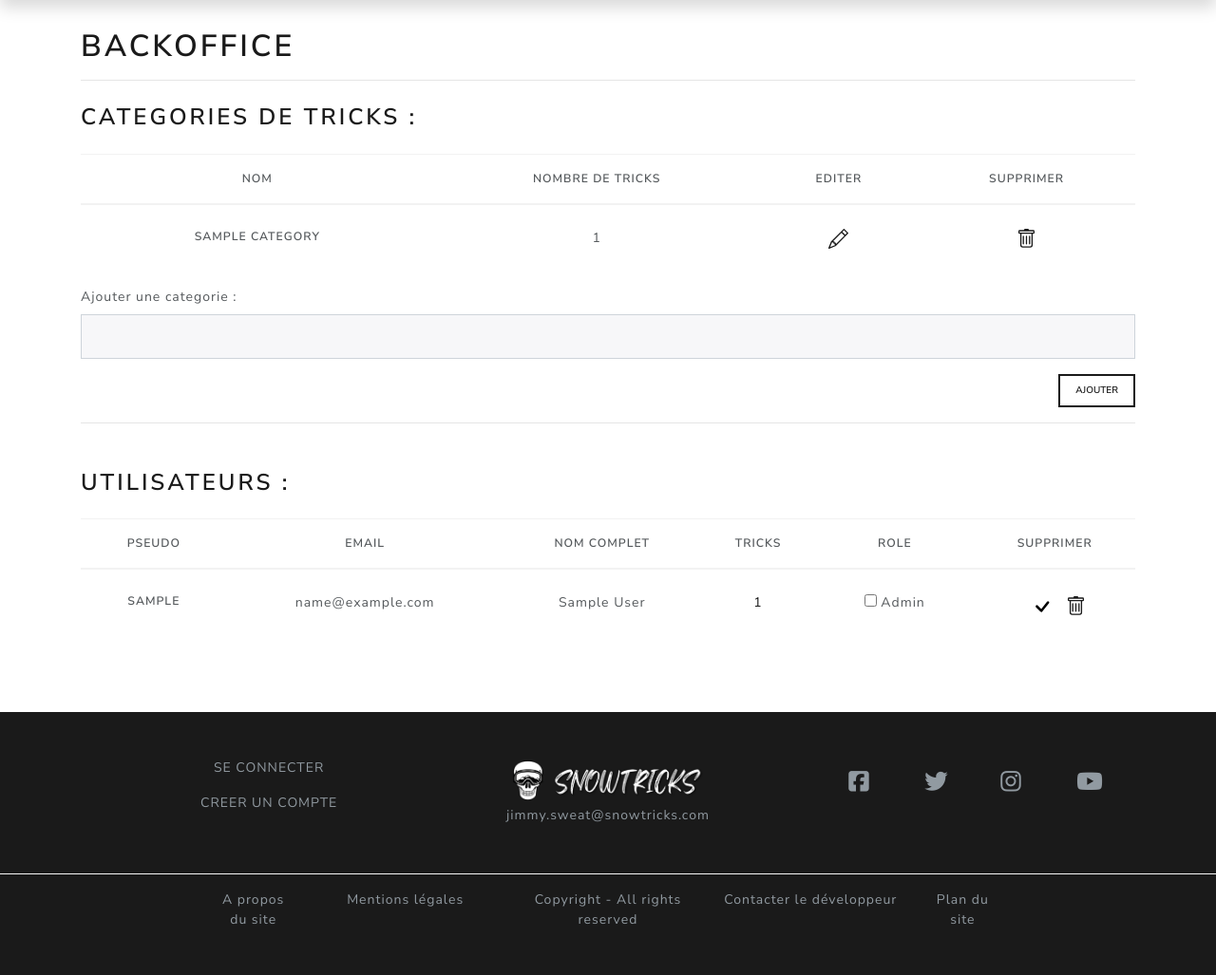
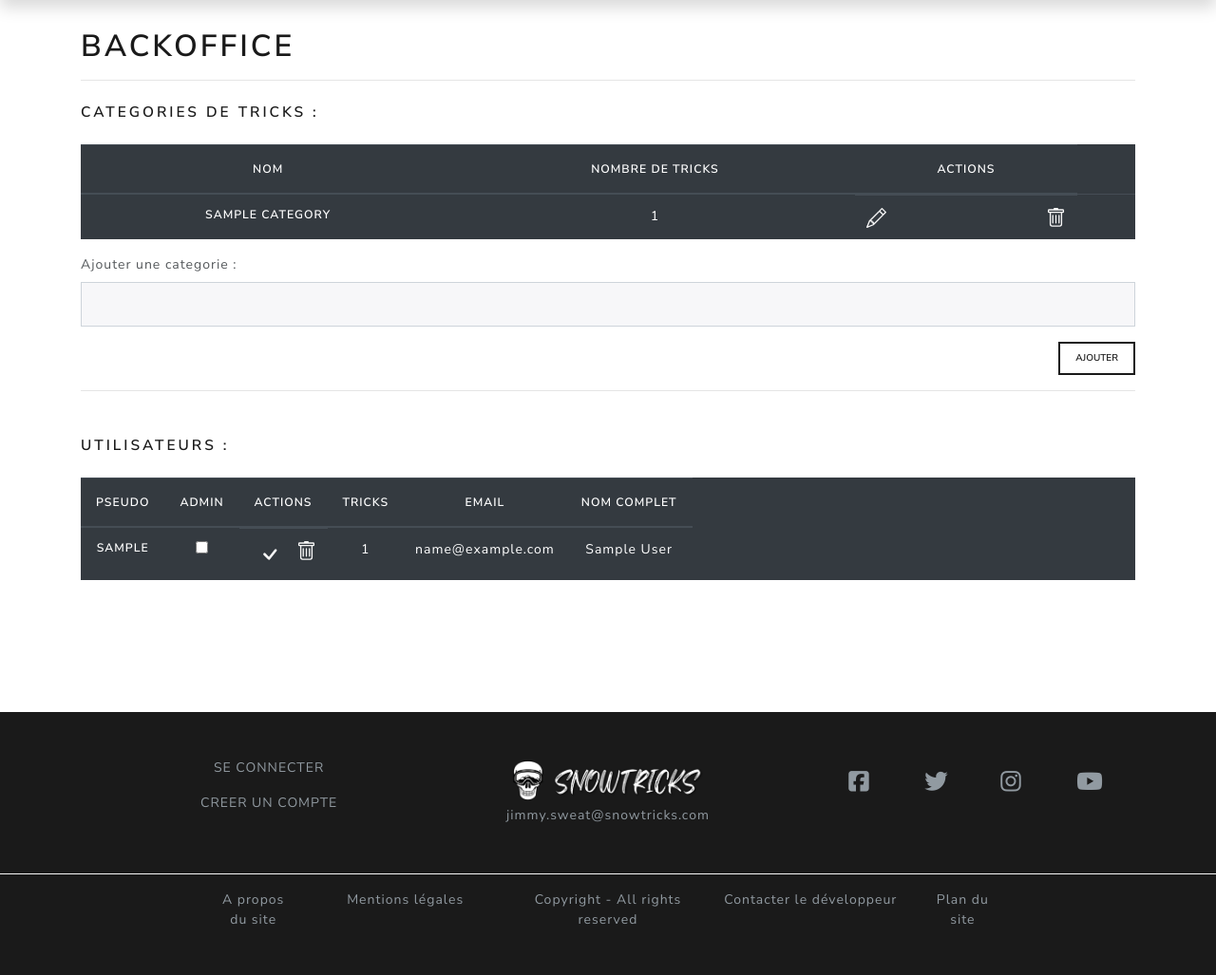
Before and after one commit to matanna/SnowTricks, a Symfony app: template templates/admin/admin.html.twig in a window 1280 px wide. Shown: the part 90-1117 px from the top of the page at 95% size. Run offline with Twig, Linux system fonts and the light colour scheme; the template is opened without the code that fills it: most values are stand-ins (such as "Sample title", 1, 10 or a date in 2020); form fields are guessed from the names that the template uses; some libraries are stand-ins or nearby versions.

Commit message:
finish responsive

```diff
--- a/public/css/style.css
+++ b/public/css/style.css
@@ -19,6 +19,11 @@ body {
 .container-fluid > .row {
     margin-right: 0;
     margin-left: 0;
+}
+@media(max-height: 730px) {
+    .container {
+        margin-top: 100px;
+    }
 }
 main {
     background-image: url('../img/background_home.jpg');
@@ -370,6 +375,8 @@ footer p {
 .footer-nav .row {
     padding-right: 0 !important;
     padding-left: 0 !important;
+    margin-left: auto !important;
+    margin-right: auto !important;
 }
 
 @media(min-width: 768px) {
@@ -383,3 +390,17 @@ footer p {
         text-align: left !important;
     }
 }
+
+@media(max-width: 768px) {
+    .modif-trick-button {
+        text-align: left !important;
+    }
+}
+
+#backoffice h3 {
+    font-size: 1.1em;
+}
+
+#backoffice svg {
+    color: rgba(247,247,247);
+}
--- a/templates/admin/admin.html.twig
+++ b/templates/admin/admin.html.twig
@@ -3,36 +3,41 @@
 {% block title %}Snowtricks - Backoffice{% endblock %}
 
 {% block body %}
-<div class="container">
+<div class="container" id="backoffice">
     <h1>Backoffice</h1>
     <hr>
-    <h3 class="mt-4 mb-4">Categories de tricks :</h3>
+    <h3 class="mt-4 mb-4 ">Categories de tricks :</h3>
 
-    <table class="table table-hover text-center" id="table-category">
+    <table class="table table-sm table-dark table-hover text-center" id="table-category">
         <thead>
           <tr>
             <th scope="col">Nom</th>
             <th scope="col">Nombre de Tricks</th>
-            <th scope="col">Editer</th>
-            <th scope="col">Supprimer</th>
+            <th scope="col">Actions</th>
           </tr>
         </thead>
 
         {% for category in categories %}
         <tbody>
-          <tr class="table-secondary">
+          <tr>
             <th scope="row">{{ category.name }}</th>
             {% set numberTricks = 0 %}
             {% for tricks in category.tricks %}
                 {% set numberTricks = numberTricks + 1 %}
             {% endfor %}
             <td>{{ numberTricks }}</td>
-            <td>
+            <td class="d-flex justify-content-between">
                 <!--Modif icon - Open the modal-->
                 <a href="#" data-toggle="modal" data-target="{{'#modif-category' ~ category.id}}">
                     <svg width="1.5em" height="1.5em" viewBox="0 0 16 16" class="bi bi-pencil" fill="currentColor" xmlns="http://www.w3.org/2000/svg">
                         <path fill-rule="evenodd" d="M12.146.146a.5.5 0 0 1 .708 0l3 3a.5.5 0 0 1 0 .708l-10 10a.5.5 0 0 1-.168.11l-5 2a.5.5 0 0 1-.65-.65l2-5a.5.5 0 0 1 .11-.168l10-10zM11.207 2.5L13.5 4.793 14.793 3.5 12.5 1.207 11.207 2.5zm1.586 3L10.5 3.207 4 9.707V10h.5a.5.5 0 0 1 .5.5v.5h.5a.5.5 0 0 1 .5.5v.5h.293l6.5-6.5zm-9.761 5.175l-.106.106-1.528 3.821 3.821-1.528.106-.106A.5.5 0 0 1 5 12.5V12h-.5a.5.5 0 0 1-.5-.5V11h-.5a.5.5 0 0 1-.468-.325z"/>
                     </svg>
+                </a>
+                <a href="{{ path('admin_delete_category', {id: category.id}) }}">
+                  <svg width="1.5em" height="1.5em" viewBox="0 0 16 16" class="bi bi-trash" fill="currentColor" xmlns="http://www.w3.org/2000/svg">
+                    <path d="M5.5 5.5A.5.5 0 0 1 6 6v6a.5.5 0 0 1-1 0V6a.5.5 0 0 1 .5-.5zm2.5 0a.5.5 0 0 1 .5.5v6a.5.5 0 0 1-1 0V6a.5.5 0 0 1 .5-.5zm3 .5a.5.5 0 0 0-1 0v6a.5.5 0 0 0 1 0V6z"/>
+                    <path fill-rule="evenodd" d="M14.5 3a1 1 0 0 1-1 1H13v9a2 2 0 0 1-2 2H5a2 2 0 0 1-2-2V4h-.5a1 1 0 0 1-1-1V2a1 1 0 0 1 1-1H6a1 1 0 0 1 1-1h2a1 1 0 0 1 1 1h3.5a1 1 0 0 1 1 1v1zM4.118 4L4 4.059V13a1 1 0 0 0 1 1h6a1 1 0 0 0 1-1V4.059L11.882 4H4.118zM2.5 3V2h11v1h-11z"/>
+                  </svg>
                 </a>
                    <!--The Modal-->
                 <div class="modal fade" id="{{'modif-category' ~ category.id}}" tabindex="-1" aria-labelledby="exampleModalLabel" aria-hidden="true">
@@ -58,12 +63,7 @@
                 </div>
             </td>
             <td>
-              <a href="{{ path('admin_delete_category', {id: category.id}) }}">
-                <svg width="1.5em" height="1.5em" viewBox="0 0 16 16" class="bi bi-trash" fill="currentColor" xmlns="http://www.w3.org/2000/svg">
-                  <path d="M5.5 5.5A.5.5 0 0 1 6 6v6a.5.5 0 0 1-1 0V6a.5.5 0 0 1 .5-.5zm2.5 0a.5.5 0 0 1 .5.5v6a.5.5 0 0 1-1 0V6a.5.5 0 0 1 .5-.5zm3 .5a.5.5 0 0 0-1 0v6a.5.5 0 0 0 1 0V6z"/>
-                  <path fill-rule="evenodd" d="M14.5 3a1 1 0 0 1-1 1H13v9a2 2 0 0 1-2 2H5a2 2 0 0 1-2-2V4h-.5a1 1 0 0 1-1-1V2a1 1 0 0 1 1-1H6a1 1 0 0 1 1-1h2a1 1 0 0 1 1 1h3.5a1 1 0 0 1 1 1v1zM4.118 4L4 4.059V13a1 1 0 0 0 1 1h6a1 1 0 0 0 1-1V4.059L11.882 4H4.118zM2.5 3V2h11v1h-11z"/>
-                </svg>
-            </a>
+
             </td>
           </tr>
 
@@ -79,31 +79,54 @@
       <div class="alert alert-light text-center">{{ message }}</div>
       {% endfor %}
     <h3 class="mt-4 mb-4">Utilisateurs :</h3>
-    <table class="table table-hover text-center"  id="table-user">
+    <table class="table table-sm table-dark table-hover text-center table-responsive"  id="table-user">
         <thead>
           <tr>
             <th scope="col">Pseudo</th>
+            <th scope="col">Admin</th>
+            <th scope="col">Actions</th>
+            <th scope="col">Tricks</th>
             <th scope="col">Email</th>
             <th scope="col">Nom complet</th>
-            <th scope="col">Tricks</th>
-            <th scope="col">Role</th>
-            <th scope="col">Supprimer</th>
           </tr>
         </thead>
 
         {% for user in users %}
         <tbody>
           <form action="{{ path('admin_admin-home') }}" method="POST">
-            <tr class="table-secondary">
+            <tr>
               <th scope="row" id="{{ user.id }}">{{ user.username }}</th>
-              <td>{{ user.email }}</td>
-              <td>{{ user.fullName }}</td>
+              <td>
+                {% if user.roles[0] == 'ROLE_ADMIN' %}
+                  {% if user.id == '157' %}
+                  <input type="checkbox" id="{{ 'admin' ~ user.id }}" name="{{ 'admin' ~ user.id }}" checked onclick="return false;">
+                  {% else %}
+                  <input type="checkbox" id="{{ 'admin' ~ user.id }}" name="{{ 'admin' ~ user.id }}" checked>
+                  {% endif %}
+                {% else %}
+                <input type="checkbox" id="{{ 'admin' ~ user.id }}" name="{{ 'admin' ~ user.id }}">
+                {% endif %}
+              </td>
+              <td class="d-flex justify-content-between">
+                <button type="submit" class="valid-role" id="{{ 'valid' ~ user.id }}" name="{{ 'valid' ~ user.id }}">
+                  <svg width="2em" height="2em" viewBox="0 0 16 16" class="bi bi-check" fill="currentColor" xmlns="http://www.w3.org/2000/svg">
+                    <path fill-rule="evenodd" d="M10.97 4.97a.75.75 0 0 1 1.071 1.05l-3.992 4.99a.75.75 0 0 1-1.08.02L4.324 8.384a.75.75 0 1 1 1.06-1.06l2.094 2.093 3.473-4.425a.236.236 0 0 1 .02-.022z"/>
+                  </svg>
+                </button>
+              </form>
+                <a href="{{ path('admin_delete_user', {id: user.id}) }}" id="" class="deleteUser">
+                  <svg width="1.5em" height="1.5em" viewBox="0 0 16 16" class="bi bi-trash" fill="currentColor" xmlns="http://www.w3.org/2000/svg">
+                      <path d="M5.5 5.5A.5.5 0 0 1 6 6v6a.5.5 0 0 1-1 0V6a.5.5 0 0 1 .5-.5zm2.5 0a.5.5 0 0 1 .5.5v6a.5.5 0 0 1-1 0V6a.5.5 0 0 1 .5-.5zm3 .5a.5.5 0 0 0-1 0v6a.5.5 0 0 0 1 0V6z"/>
+                      <path fill-rule="evenodd" d="M14.5 3a1 1 0 0 1-1 1H13v9a2 2 0 0 1-2 2H5a2 2 0 0 1-2-2V4h-.5a1 1 0 0 1-1-1V2a1 1 0 0 1 1-1H6a1 1 0 0 1 1-1h2a1 1 0 0 1 1 1h3.5a1 1 0 0 1 1 1v1zM4.118 4L4 4.059V13a1 1 0 0 0 1 1h6a1 1 0 0 0 1-1V4.059L11.882 4H4.118zM2.5 3V2h11v1h-11z"/>
+                  </svg>
+                </a>
+              </td>
               {% set userNumberTricks = 0 %}
               {% for tricks in user.tricks %}
                   {% set userNumberTricks = userNumberTricks + 1 %}
               {% endfor %}
               <td>
-                <a href="" data-toggle="modal" data-target="{{ '#tricks' ~ user.username }}" >{{ userNumberTricks }}</a>
+                <a href="" data-toggle="modal" data-target="{{ '#tricks' ~ user.username }}" class="text-light">{{ userNumberTricks }}</a>
                 <!--The Modal-->
                 <div class="modal fade" id="{{ 'tricks' ~ user.username }}" tabindex="-1" aria-labelledby="exampleModalLabel" aria-hidden="true">
                   <div class="modal-dialog" role="document">
@@ -115,12 +138,12 @@
                           </button>
                       </div>
                       <div class="modal-body">
-                        <table class="table table-hover">
+                        <table class="table table-sm table-primary table-hover text-center table-responsive">
                           <thead>
                             <tr>
                               <th scope="col">Tricks</th>
                               <th scope="col">Voir</th>
-                              <th scope="col">Modifier</th>
+                              <th scope="col">Editer</th>
                               <th scope="col">Supprimer</th>
                             </tr>
                           </thead>
@@ -149,7 +172,7 @@
                                     <path d="M5.5 5.5A.5.5 0 0 1 6 6v6a.5.5 0 0 1-1 0V6a.5.5 0 0 1 .5-.5zm2.5 0a.5.5 0 0 1 .5.5v6a.5.5 0 0 1-1 0V6a.5.5 0 0 1 .5-.5zm3 .5a.5.5 0 0 0-1 0v6a.5.5 0 0 0 1 0V6z"/>
                                     <path fill-rule="evenodd" d="M14.5 3a1 1 0 0 1-1 1H13v9a2 2 0 0 1-2 2H5a2 2 0 0 1-2-2V4h-.5a1 1 0 0 1-1-1V2a1 1 0 0 1 1-1H6a1 1 0 0 1 1-1h2a1 1 0 0 1 1 1h3.5a1 1 0 0 1 1 1v1zM4.118 4L4 4.059V13a1 1 0 0 0 1 1h6a1 1 0 0 0 1-1V4.059L11.882 4H4.118zM2.5 3V2h11v1h-11z"/>
                                   </svg>
-                              </a>
+                                </a>
                               </td>
                             </tr>
                             {% endfor %}
@@ -162,32 +185,8 @@
                   </div>
                 </div>
               </td>
-              <td>
-                {% if user.roles[0] == 'ROLE_ADMIN' %}
-                  {% if user.id == '157' %}
-                  <input type="checkbox" id="{{ 'admin' ~ user.id }}" name="{{ 'admin' ~ user.id }}" checked onclick="return false;">
-                  {% else %}
-                  <input type="checkbox" id="{{ 'admin' ~ user.id }}" name="{{ 'admin' ~ user.id }}" checked>
-                  {% endif %}
-                {% else %}
-                <input type="checkbox" id="{{ 'admin' ~ user.id }}" name="{{ 'admin' ~ user.id }}">
-                {% endif %}
-                <label for="{{ 'admin' ~ user.id }}">Admin</label>
-              </td>
-              <td>
-                <button type="submit" class="valid-role" id="{{ 'valid' ~ user.id }}" name="{{ 'valid' ~ user.id }}">
-                  <svg width="2em" height="2em" viewBox="0 0 16 16" class="bi bi-check" fill="currentColor" xmlns="http://www.w3.org/2000/svg">
-                    <path fill-rule="evenodd" d="M10.97 4.97a.75.75 0 0 1 1.071 1.05l-3.992 4.99a.75.75 0 0 1-1.08.02L4.324 8.384a.75.75 0 1 1 1.06-1.06l2.094 2.093 3.473-4.425a.236.236 0 0 1 .02-.022z"/>
-                  </svg>
-                </button>
-              </form>
-                <a href="{{ path('admin_delete_user', {id: user.id}) }}" id="" class="deleteUser">
-                  <svg width="1.5em" height="1.5em" viewBox="0 0 16 16" class="bi bi-trash" fill="currentColor" xmlns="http://www.w3.org/2000/svg">
-                      <path d="M5.5 5.5A.5.5 0 0 1 6 6v6a.5.5 0 0 1-1 0V6a.5.5 0 0 1 .5-.5zm2.5 0a.5.5 0 0 1 .5.5v6a.5.5 0 0 1-1 0V6a.5.5 0 0 1 .5-.5zm3 .5a.5.5 0 0 0-1 0v6a.5.5 0 0 0 1 0V6z"/>
-                      <path fill-rule="evenodd" d="M14.5 3a1 1 0 0 1-1 1H13v9a2 2 0 0 1-2 2H5a2 2 0 0 1-2-2V4h-.5a1 1 0 0 1-1-1V2a1 1 0 0 1 1-1H6a1 1 0 0 1 1-1h2a1 1 0 0 1 1 1h3.5a1 1 0 0 1 1 1v1zM4.118 4L4 4.059V13a1 1 0 0 0 1 1h6a1 1 0 0 0 1-1V4.059L11.882 4H4.118zM2.5 3V2h11v1h-11z"/>
-                  </svg>
-                </a>
-              </td>
+              <td>{{ user.email }}</td>
+              <td>{{ user.fullName }}</td>
             </tr>
           </form>
 
--- a/templates/base.html.twig
+++ b/templates/base.html.twig
@@ -66,7 +66,6 @@
       <div class="container-fluid">
         {% block body %}{% endblock %}
       </div>
-    </body>
 
       <footer class="bg-primary">
         <div class="row pt-5 pb-5">
@@ -133,7 +132,7 @@
           {% endif %}
         </div>
       </div>
-
+    </body>
     <script src="//code.jquery.com/jquery-1.11.0.min.js"></script>
     <script src="//code.jquery.com/jquery-migrate-1.2.1.min.js"></script>
     <script src="https://code.jquery.com/jquery-3.5.1.min.js" integrity="sha384-DfXdz2htPH0lsSSs5nCTpuj/zy4C+OGpamoFVy38MVBnE+IbbVYUew+OrCXaRkfj" crossorigin="anonymous"></script>
```
Also changed, not shown: public/js/home.js (+6 -1 lines), templates/member/addTricks.html.twig (+11 -8 lines). Lines whose indentation alone changed are shown as unchanged.
